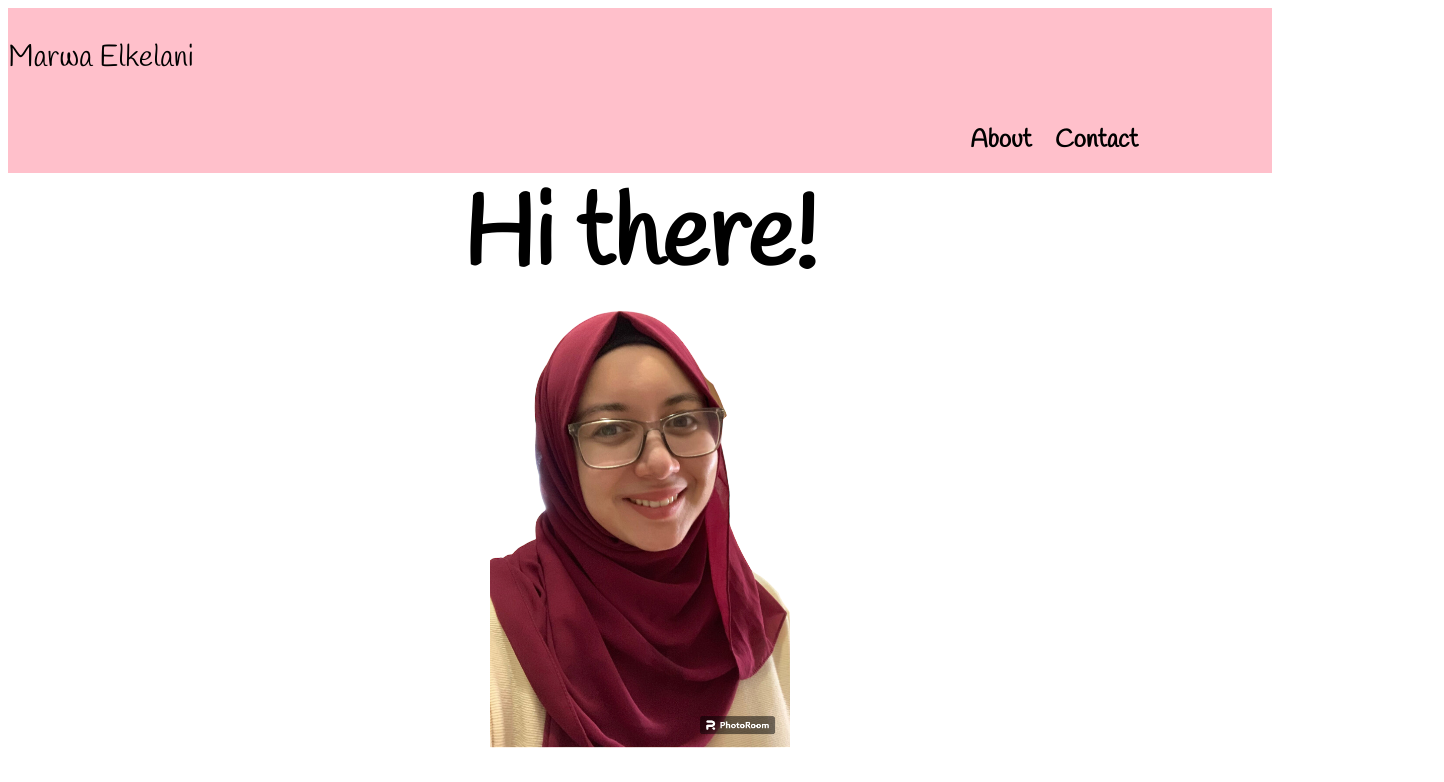
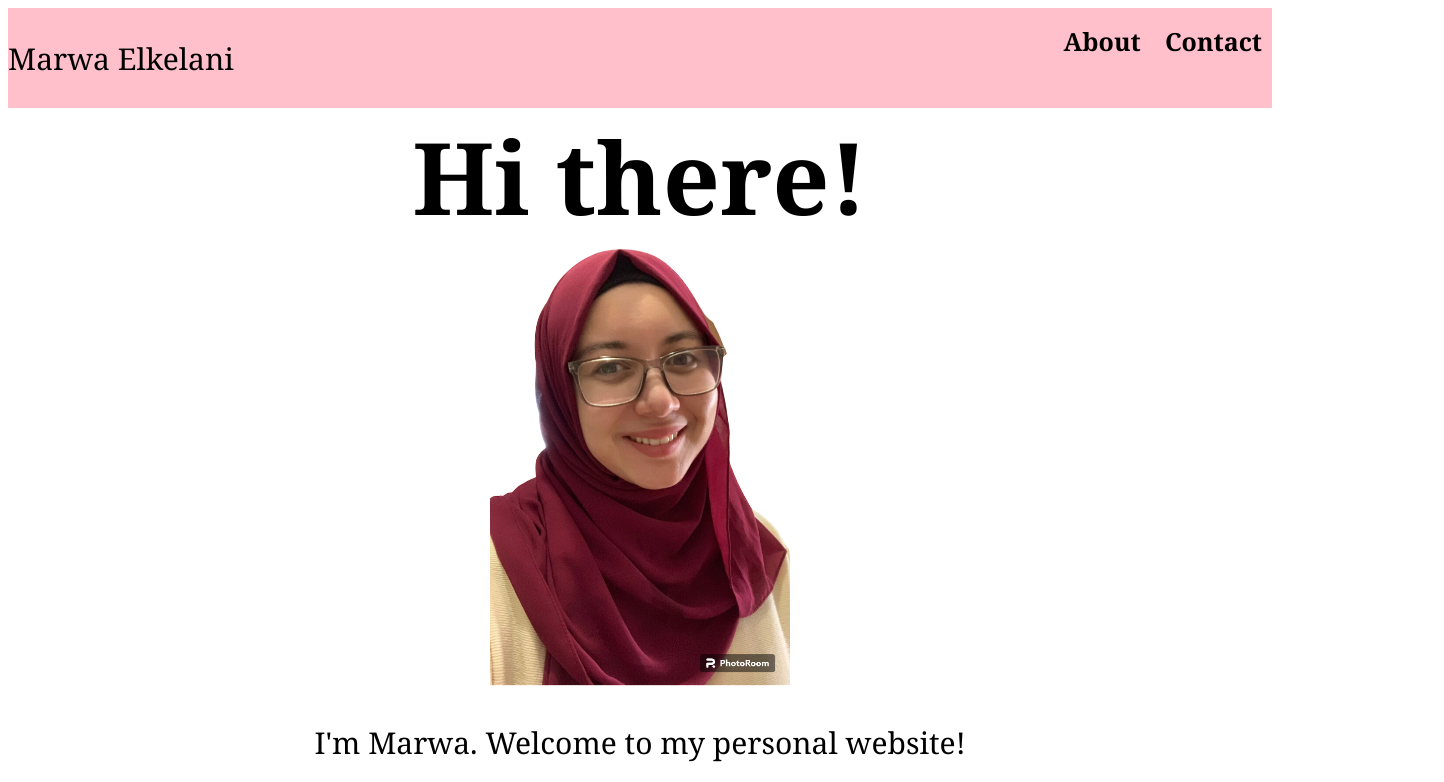
Before and after one commit to marwaelkelani/personal-website, a plain HTML site: page index.html in a window 1280 px wide. Shown: the top 782 px of the page, 1444 px wide, since content can reach past the window. Drawn offline with Linux system fonts and the light colour scheme.

Commit message:
Updated styles

```diff
--- a/index.html
+++ b/index.html
@@ -152,7 +152,7 @@
             <input type="email" required><br>
 
             <label>Message</label><br>
-            <textarea id="message" type="text" required rows="10" cols="95">Type your message here.</textarea><br>
+            <textarea id="message" type="text" required rows="10" cols="70">Type your message here.</textarea><br>
 
             <button id="submit-button" type="submit">Submit Message</button>
         </form>
--- a/style.css
+++ b/style.css
@@ -1,5 +1,5 @@
 *{
-    font-family:"handlee";
+    font-family:Cambria, Cochin, Georgia, Times, 'Times New Roman', serif;
     background-color: white;
 
 }
@@ -12,10 +12,13 @@
 
 #name {
     font-size: 30px;
-    width: 200px;
+    width: 400px;
+    height: 100px;
     margin: 0;
     padding:0;
     display:inline-block;
+    text-align: left;
+
 
 }
 
@@ -23,8 +26,10 @@
     text-align: right;
     width: 300px;
     display: inline-block;
-    margin-left: 800px;
-    /* float: right; */
+    /* margin-left: 500px; */
+    border: 1px black;
+
+    float: right;
 }
 
 #nav li {
@@ -32,6 +37,7 @@
     display: inline-block;
     padding-right: 10px;
     padding-left: 10px;
+
 }
 
 #nav li a {
@@ -210,7 +216,8 @@ h2 {
     display: inline-block;
     padding: 10px;
     margin: 10px;
-    /* border: 1px solid black; */
+    width: 510px;
+
 
 }
 
@@ -228,7 +235,6 @@ input {
     width: 500px;
 }
 
-/* HOW DO I MAKE THE MESSAGE START AT THE TOP AND NOT IN THE MIDDLE? */
 #message {
     height: 150px;
 
```
Also changed, not shown: background-hero.png (deleted).
